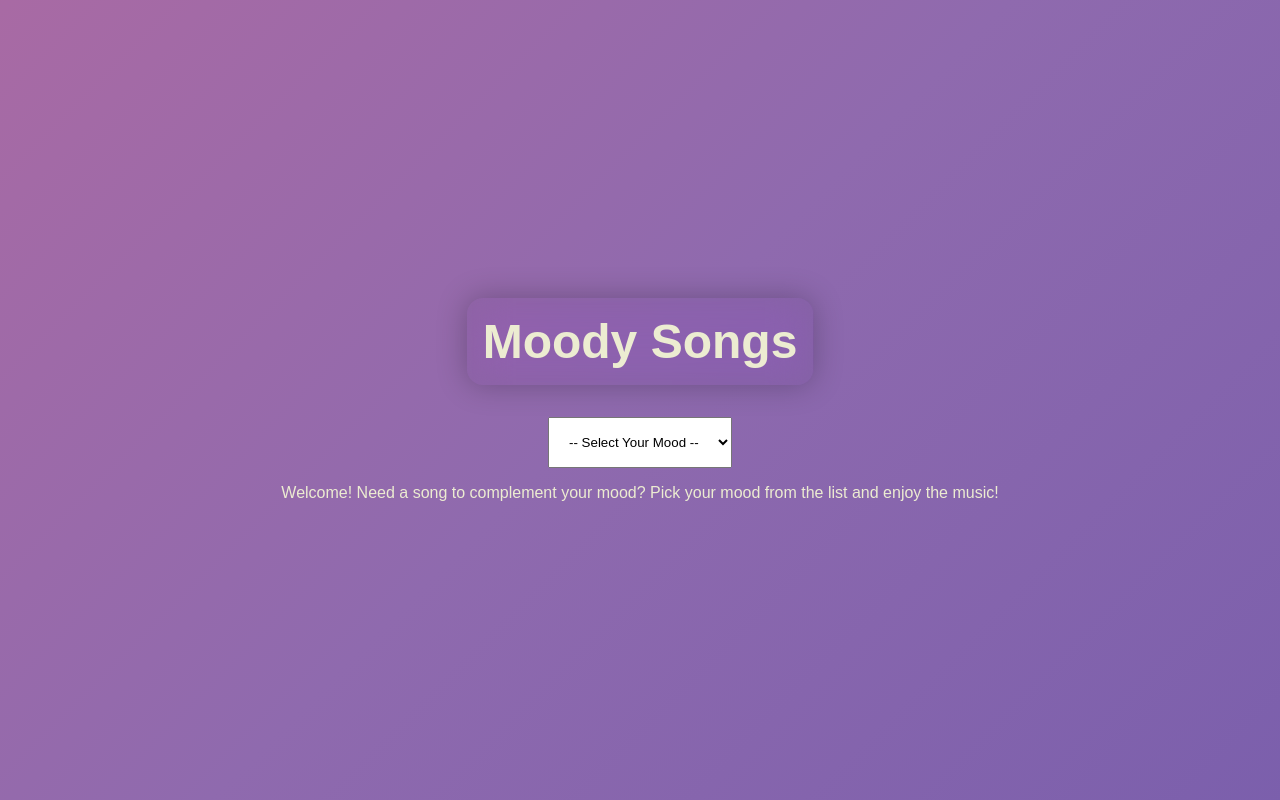
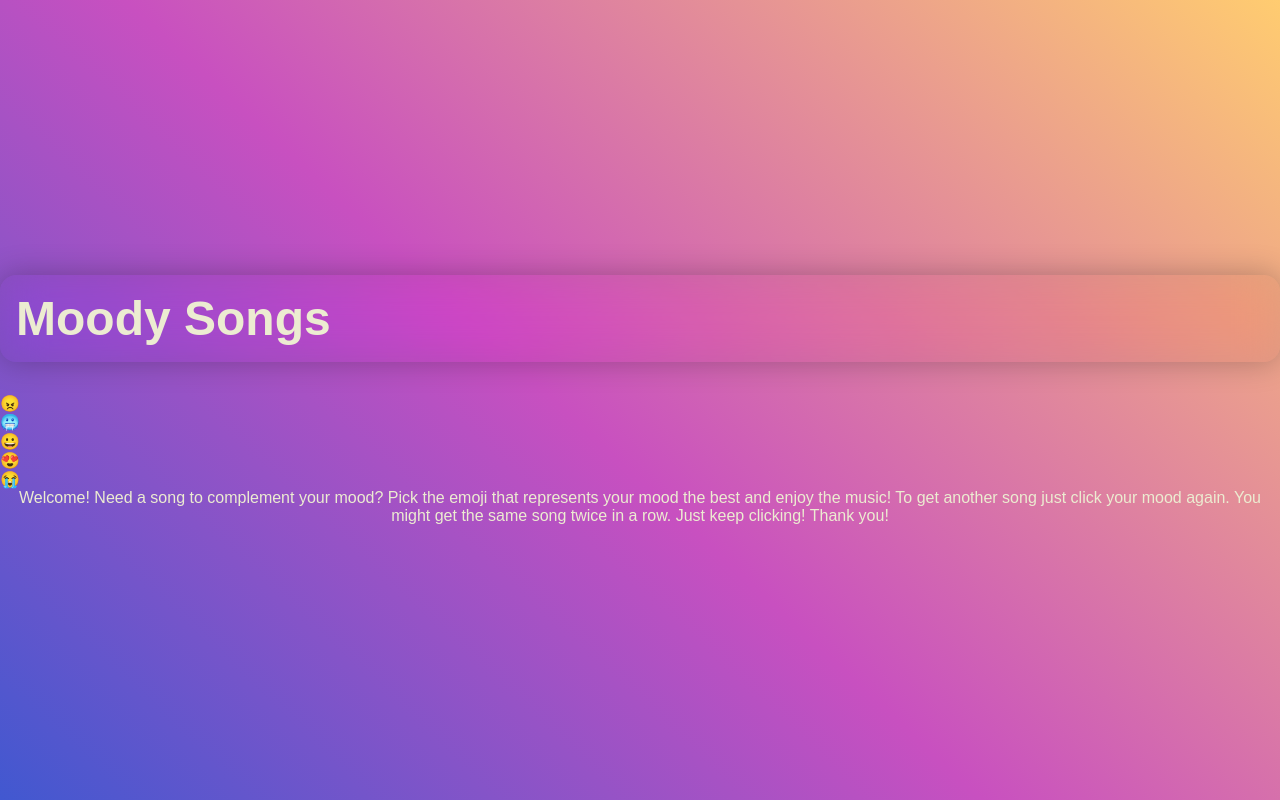
Before and after one commit to snowsneakers/moody-songs, a website: page index.html in a window 1280 px wide. Drawn offline with Linux system fonts and the light colour scheme.

Commit message:
added emojis, removed dropdown, moved stuff around

```diff
--- a/index.html
+++ b/index.html
@@ -8,24 +8,21 @@
     <title>Moody Songs</title>
 </head>
 <body>
-    <section class="page-content">
+    <main>
         <header>
-            <h1>Moody Songs</h1>
+            <h1><span>Moody</span> Songs</h1>
         </header>
-        <section class="dropdown-menu">
-            <select class="dropdown-dark" id="months">
-                <option disabled selected value> -- Select Your Mood -- </option>
-                <option value="angry">Angry</option>
-                <option value="chill">Chill</option>
-                <option value="happy">Happy</option>
-                <option value="inLove">In Love</option>
-                <option value="sad">Sad</option>
-            </select>
+        <ul>
+            <li class="angry-Emoji" title="Angry">😠</li>
+            <li class="chill-Emoji" title="Chill">🥶</li>
+            <li class="happy-Emoji" title="Happy">😀</li>
+            <li class="inLove-Emoji" title="In Love">😍</li>
+            <li class="sad-Emoji" title="Sad">😭</li>
+        </ul>
+        <section class="albumInfo">
+            <p class="welcome">Welcome! Need a song to complement your mood? Pick the emoji that represents your mood the best and enjoy the music! To get another song just click your mood again. You might get the same song twice in a row. Just keep clicking! Thank you!</p>
         </section>
-        <section class="albumInfo">
-            <p class="welcome">Welcome! Need a song to complement your mood? Pick your mood from the list and enjoy the music!</p>
-        </section>
-    </section>
+    </main>
     <script type="text/javascript" src="main.js"></script>
 </body>
 </html>
```
